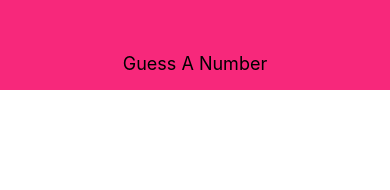
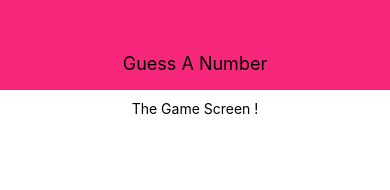
Before and after one commit to soha-dh/RN-CG-4, a React Native app: screen / in a window 390 px wide. Shown: the top 190 px of the page. Built offline with nearby package versions, Linux system fonts and the light colour scheme.

Commit message:
04-04-->add Game screen Component

```diff
--- a/App.js
+++ b/App.js
@@ -1,10 +1,13 @@
 import { StatusBar } from 'expo-status-bar';
 import { StyleSheet, View } from 'react-native';
 import Header from './components/Header';
+import StartGamaScreen from './screens/StartGameScreen';
+
 export default function App() {
   return (
     <View style={styles.screen}>
       <Header title="Guess A Number" />
+      <StartGamaScreen />
     </View>
   );
 }
--- /dev/null
+++ b/screens/StartGameScreen.js
@@ -0,0 +1,20 @@
+import React from "react";
+import { View, Text, StyleSheet, } from 'react-native';
+
+const StartGamaScreen = props => {
+    return (
+        <View style={styles.screenStyle}>
+            <Text>The Game Screen !</Text>
+        </View>
+    );
+};
+
+const styles = StyleSheet.create({
+    screenStyle: {
+        flex: 1,
+        padding: 10,
+        alignItems: 'center'
+    }
+});
+
+export default StartGamaScreen;
```
